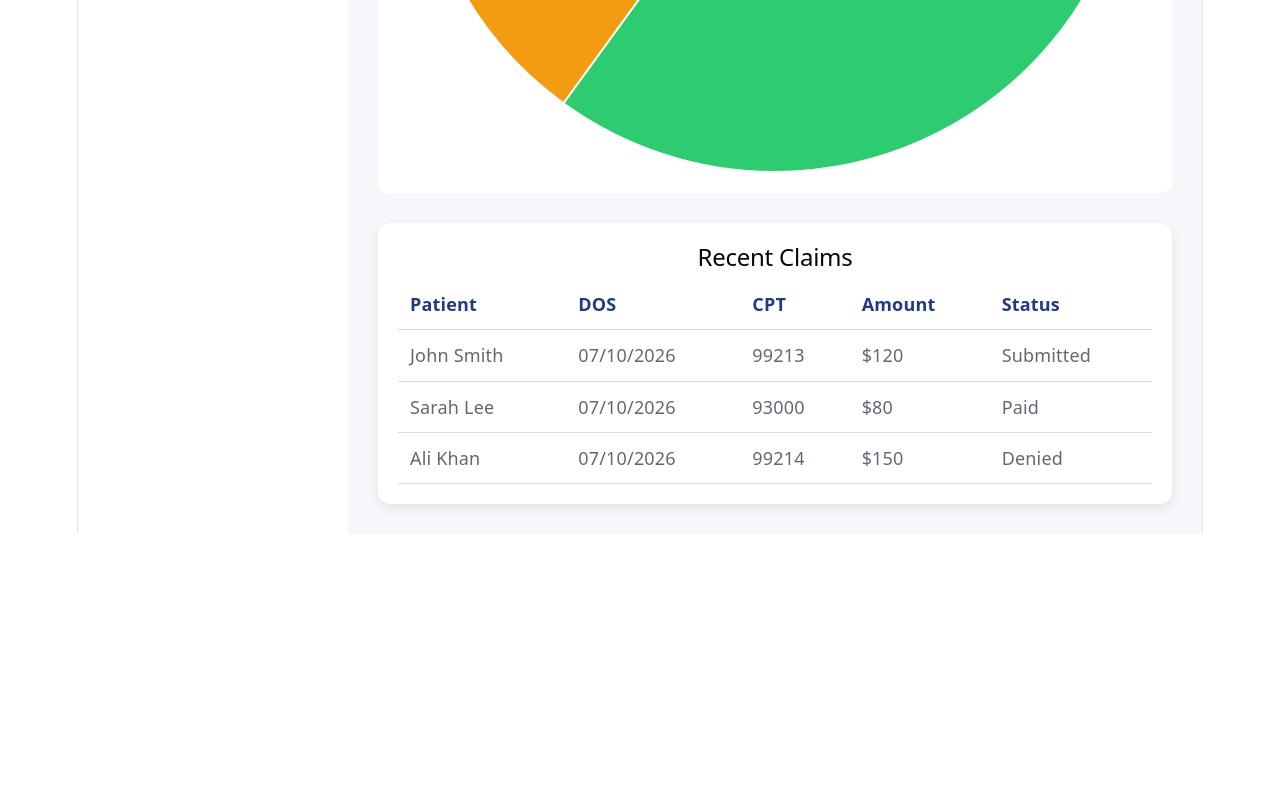
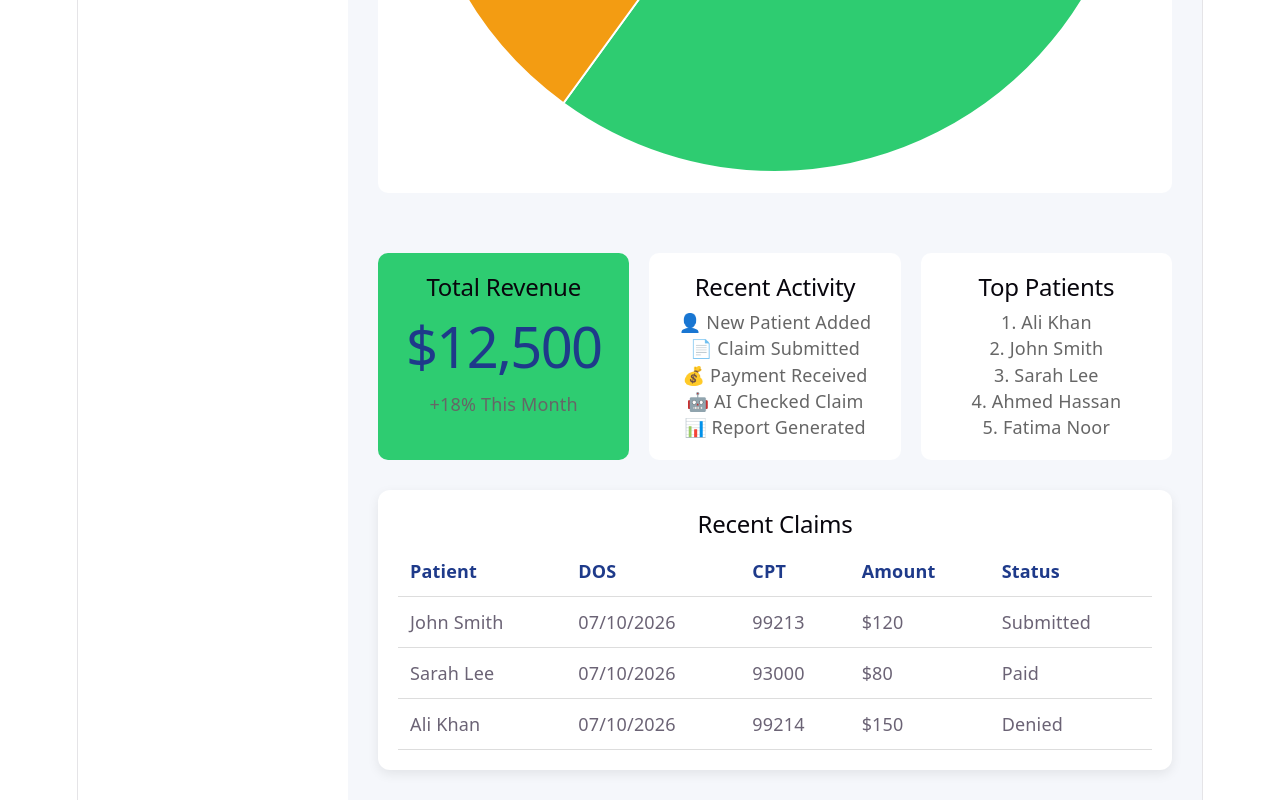
Before and after one commit to ehsankiani222-cloud/MediGenieAI, a React (Vite) app: page / in a window 1280 px wide. Shown: the part 1817-2617 px from the top of the page. Before the commit the page ends 2351 px from the top, so only its background shows below. Built offline with nearby package versions, Linux system fonts and the light colour scheme.

Commit message:
Professional Dashboard Widgets

```diff
--- a/src/pages/Dashboard.jsx
+++ b/src/pages/Dashboard.jsx
@@ -6,8 +6,14 @@ import RecentClaims from "../components/RecentClaims";
 import QuickActions from "../components/QuickActions";
 import BarChart from "../components/charts/BarChart";
 import PieChart from "../components/charts/PieChart";
+
+import ActivityCard from "../components/dashboard/ActivityCard";
+import RevenueCard from "../components/dashboard/RevenueCard";
+import TopPatients from "../components/dashboard/TopPatients";
+
 import PatientContext from "../context/PatientContext";
 import ClaimContext from "../context/ClaimContext";
+
 import "../styles/Dashboard.css";
 
 function Dashboard() {
@@ -58,6 +64,21 @@ function Dashboard() {
 
         <PieChart />
 
+        <div
+          style={{
+            display: "grid",
+            gridTemplateColumns: "1fr 1fr 1fr",
+            gap: "20px",
+            marginTop: "30px",
+          }}
+        >
+          <RevenueCard />
+
+          <ActivityCard />
+
+          <TopPatients />
+        </div>
+
         <RecentClaims />
       </div>
     </div>
```
